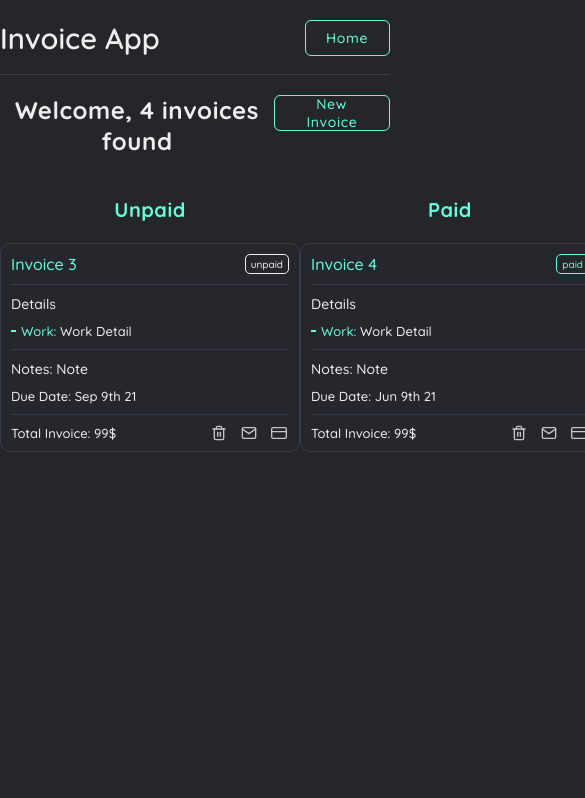
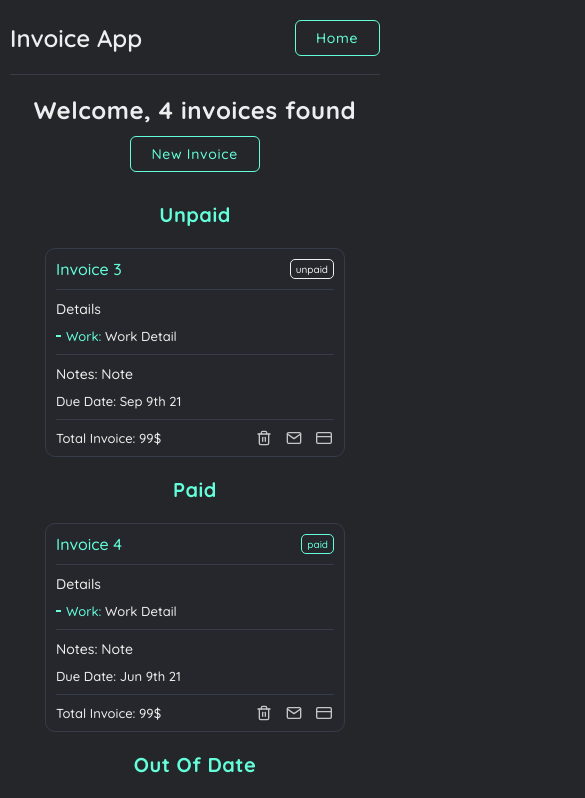
Before and after one commit to furkancgrtkn/cfhomework, a Next.js app: page /invoices in a window 390 px wide. Shown: the top 798 px of the page, 585 px wide, since content can reach past the window. Built offline with nearby package versions, Linux system fonts and the light colour scheme.

Commit message:
feat: mobile css

```diff
--- a/pages/_app.tsx
+++ b/pages/_app.tsx
@@ -53,6 +53,8 @@ export const GlobalStyle = createGlobalStyle(
     body {
       background-color: ${body};
       color: ${colors.textColorPrimary};
+      min-width: 320px;
+      min-height: 100vh;
     }
 
     h1,
--- a/pages/invoices.tsx
+++ b/pages/invoices.tsx
@@ -1,7 +1,7 @@
 import React, { useState } from "react";
 import Layout from "components/Layout/Layout";
 import Card from "components/Card";
-import { Header, SubTitle, Cards } from "styles/InvoicePageStyled";
+import { Header, SubTitle, Cards, CardsHeader } from "styles/InvoicePageStyled";
 import Button from "components/Button";
 import Form from "components/Form";
 import { LabelStyleProps } from "components/Label";
@@ -103,12 +103,12 @@ export default function Invoices() {
   return (
     <Layout goHome>
       <div className="container">
-        <div className="d-flex mt-2 flex-between">
+        <CardsHeader>
           <Header>Welcome, {invState.length} invoices found</Header>
           <Button onClick={() => setOpen(true)} variant="primary">
             New Invoice
           </Button>
-        </div>
+        </CardsHeader>
         <Cards>
           <div className="card-con">
             <SubTitle>Unpaid</SubTitle>
--- a/styles/InvoicePageStyled.tsx
+++ b/styles/InvoicePageStyled.tsx
@@ -6,9 +6,9 @@ export const Header = styled.h2(
     font-size: 24px;
     color: ${colors.secondary};
     text-align: center;
-    margin-bottom: 40px;
     letter-spacing: 0.025em;
     line-height: 1.3;
+    margin-bottom: 10px;
   `
 );
 
@@ -30,5 +30,25 @@ export const Cards = styled.div(
     .card-con {
       width: 300px;
     }
+    @media (max-width: 1020px) {
+      flex-direction: column;
+      justify-content: center;
+      align-items: center;
+    }
   `
 );
+
+export const CardsHeader = styled.div(
+  () => css`
+    display: flex;
+    justify-content: space-between;
+    margin-top: 20px;
+    margin-bottom: 30px;
+
+    @media (max-width: 1020px) {
+      flex-direction: column;
+      justify-content: center;
+      align-items: center;
+    }
+  `
+);
--- a/styles/LayoutStyled.tsx
+++ b/styles/LayoutStyled.tsx
@@ -3,5 +3,6 @@ import styled, { css } from "styled-components";
 export const Container = styled.div(
   () => css`
     width: 100%;
+    padding: 0 10px;
   `
 );
--- a/styles/NavbarStyled.tsx
+++ b/styles/NavbarStyled.tsx
@@ -30,5 +30,8 @@ export const Header = styled.h1(
     font-weight: 600;
     cursor: default;
     user-select: none;
+    @media (max-width: 968px) {
+      font-size: 24px;
+    }
   `
 );
```
Also changed, not shown: styles/HomePageStyled.tsx (+14 -1 lines).
